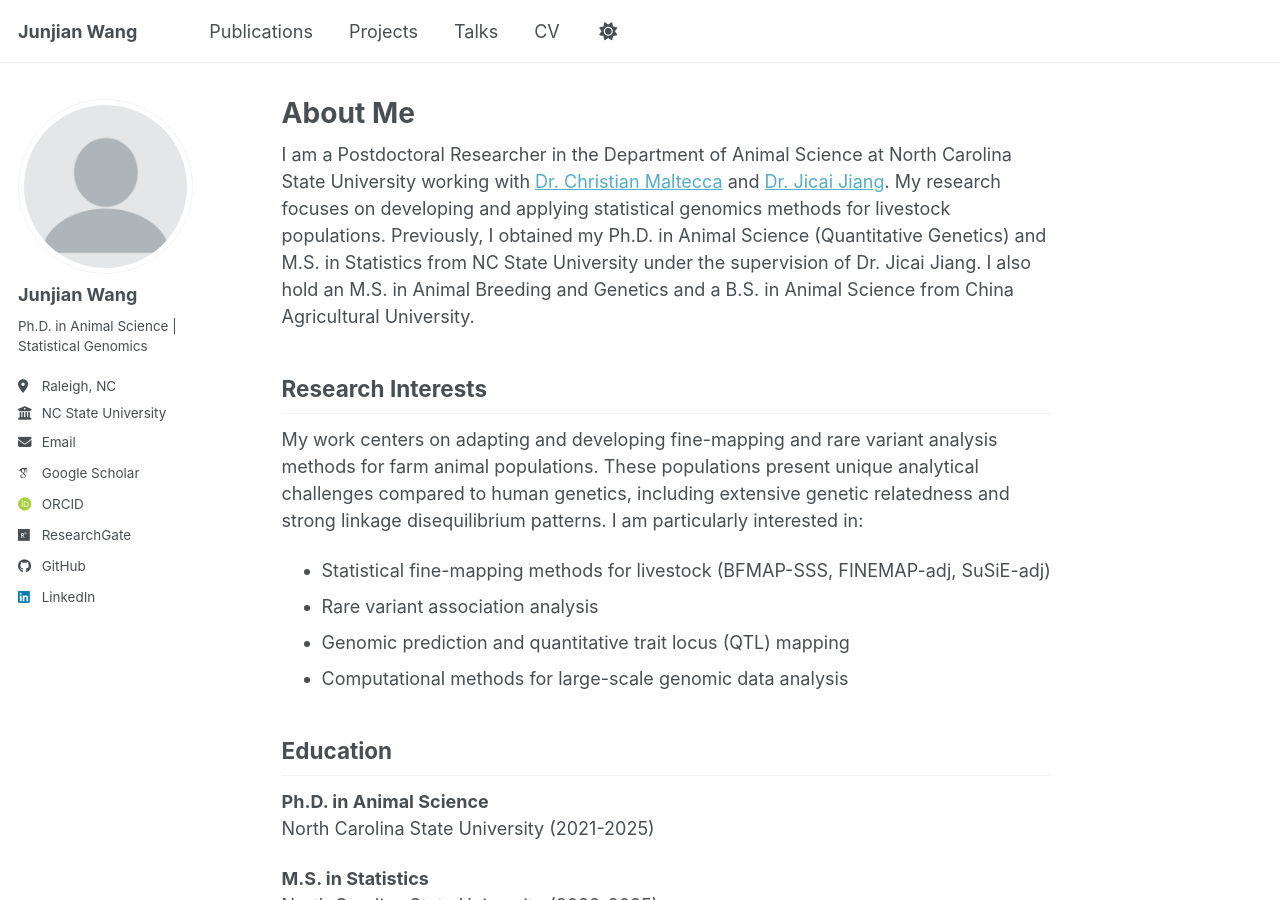
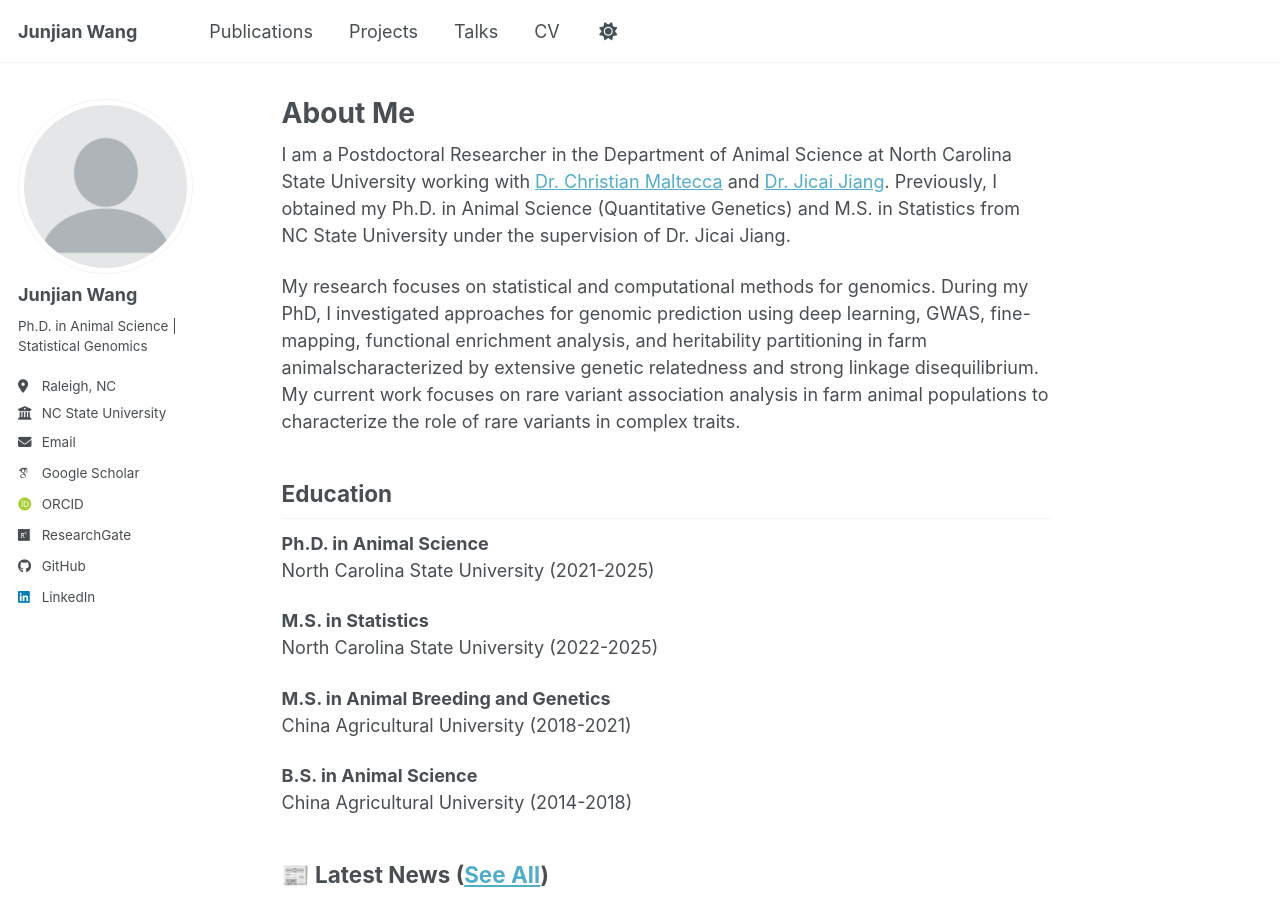
Before and after one commit to JJWang259/JJWang259.github.io, a Jekyll site: the page built from _pages/about.md, in a window 1280 px wide and 900 px high. Built offline with Jekyll 4.4.1, drawn with Linux system fonts in a browser that asks for light colours; some web fonts are replaced; a script bundle is joined from its source files by our own code; library files that are not in the unit come from our copies.

Commit message:
Revise about page content and research interests
Updated research focus and removed education details.

```diff
--- a/_pages/about.md
+++ b/_pages/about.md
@@ -7,16 +7,9 @@
   - /about.html
 ---
 
-I am a Postdoctoral Researcher in the Department of Animal Science at North Carolina State University working with [Dr. Christian Maltecca](https://cals.ncsu.edu/animal-science/people/christian-maltecca/) and [Dr. Jicai Jiang](https://cals.ncsu.edu/animal-science/people/jicai-jiang/). My research focuses on developing and applying statistical genomics methods for livestock populations. Previously, I obtained my Ph.D. in Animal Science (Quantitative Genetics) and M.S. in Statistics from NC State University under the supervision of Dr. Jicai Jiang. I also hold an M.S. in Animal Breeding and Genetics and a B.S. in Animal Science from China Agricultural University.
+I am a Postdoctoral Researcher in the Department of Animal Science at North Carolina State University working with [Dr. Christian Maltecca](https://cals.ncsu.edu/animal-science/people/christian-maltecca/) and [Dr. Jicai Jiang](https://cals.ncsu.edu/animal-science/people/jicai-jiang/). Previously, I obtained my Ph.D. in Animal Science (Quantitative Genetics) and M.S. in Statistics from NC State University under the supervision of Dr. Jicai Jiang.
 
-## Research Interests
-
-My work centers on adapting and developing fine-mapping and rare variant analysis methods for farm animal populations. These populations present unique analytical challenges compared to human genetics, including extensive genetic relatedness and strong linkage disequilibrium patterns. I am particularly interested in:
-
-- Statistical fine-mapping methods for livestock (BFMAP-SSS, FINEMAP-adj, SuSiE-adj)
-- Rare variant association analysis
-- Genomic prediction and quantitative trait locus (QTL) mapping
-- Computational methods for large-scale genomic data analysis
+My research focuses on statistical and computational methods for genomics. During my PhD, I investigated approaches for genomic prediction using deep learning, GWAS, fine-mapping, functional enrichment analysis, and heritability partitioning in farm animalscharacterized by extensive genetic relatedness and strong linkage disequilibrium. My current work focuses on rare variant association analysis in farm animal populations to characterize the role of rare variants in complex traits.
 
 
 ## Education
```
